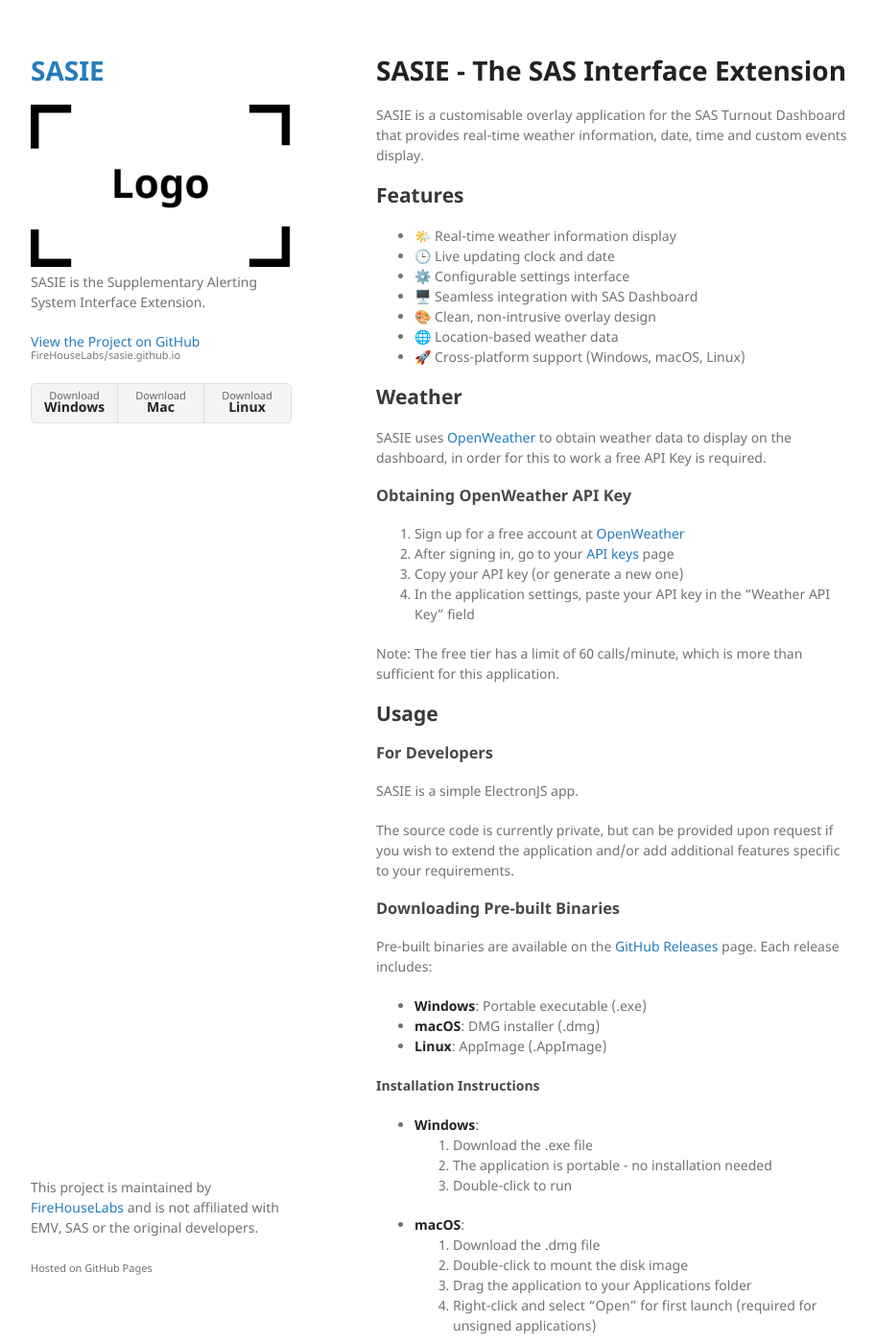
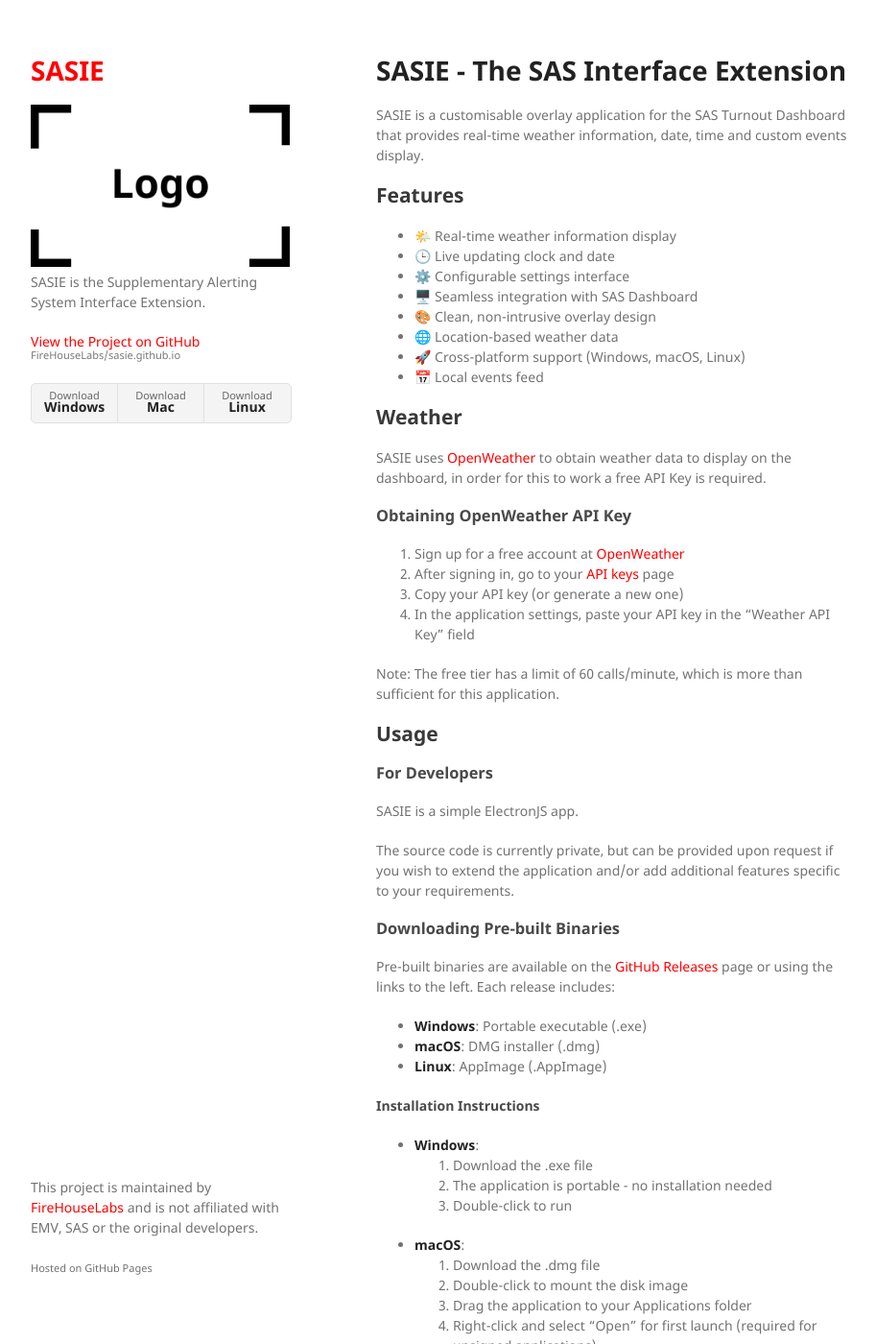
Before and after one commit to FireHouseLabs/sasie.github.io, a Jekyll site: the page built from docs/index.md, in a window 1280 px wide and 1400 px high. Shown: the whole window at 96% size, without its empty margins (178-1091 px from the left). Built offline with Jekyll 4.4.1, drawn with Linux system fonts in a browser that asks for light colours; our own code applies the rules of GitHub Pages for plain Markdown files.

Commit message:
minor styling

```diff
--- a/docs/_sass/jekyll-theme-minimal.scss
+++ b/docs/_sass/jekyll-theme-minimal.scss
@@ -35,12 +35,12 @@ h3, h4, h5, h6 {
 }
 
 a {
-  color:#267CB9;
+  color:#ff0000;
   text-decoration:none;
 }
 
 a:hover, a:focus {
-  color:#069;
+  color:#d60000;
   font-weight: bold;
 }
 
--- a/docs/index.md
+++ b/docs/index.md
@@ -15,6 +15,7 @@ SASIE is a customisable overlay application for the SAS Turnout Dashboard that p
 - 🎨 Clean, non-intrusive overlay design
 - 🌐 Location-based weather data
 - 🚀 Cross-platform support (Windows, macOS, Linux)
+- 📅 Local events feed
 
 ## Weather
 
@@ -39,7 +40,7 @@ The source code is currently private, but can be provided upon request if you wi
 
 ### Downloading Pre-built Binaries
 
-Pre-built binaries are available on the [GitHub Releases](https://github.com/YourUsername/sas-dashboard/releases) page. Each release includes:
+Pre-built binaries are available on the [GitHub Releases](https://github.com/firehouselabs/sasie.github.io/releases) page or using the links to the left. Each release includes:
 
 - **Windows**: Portable executable (.exe)
 - **macOS**: DMG installer (.dmg)
```
